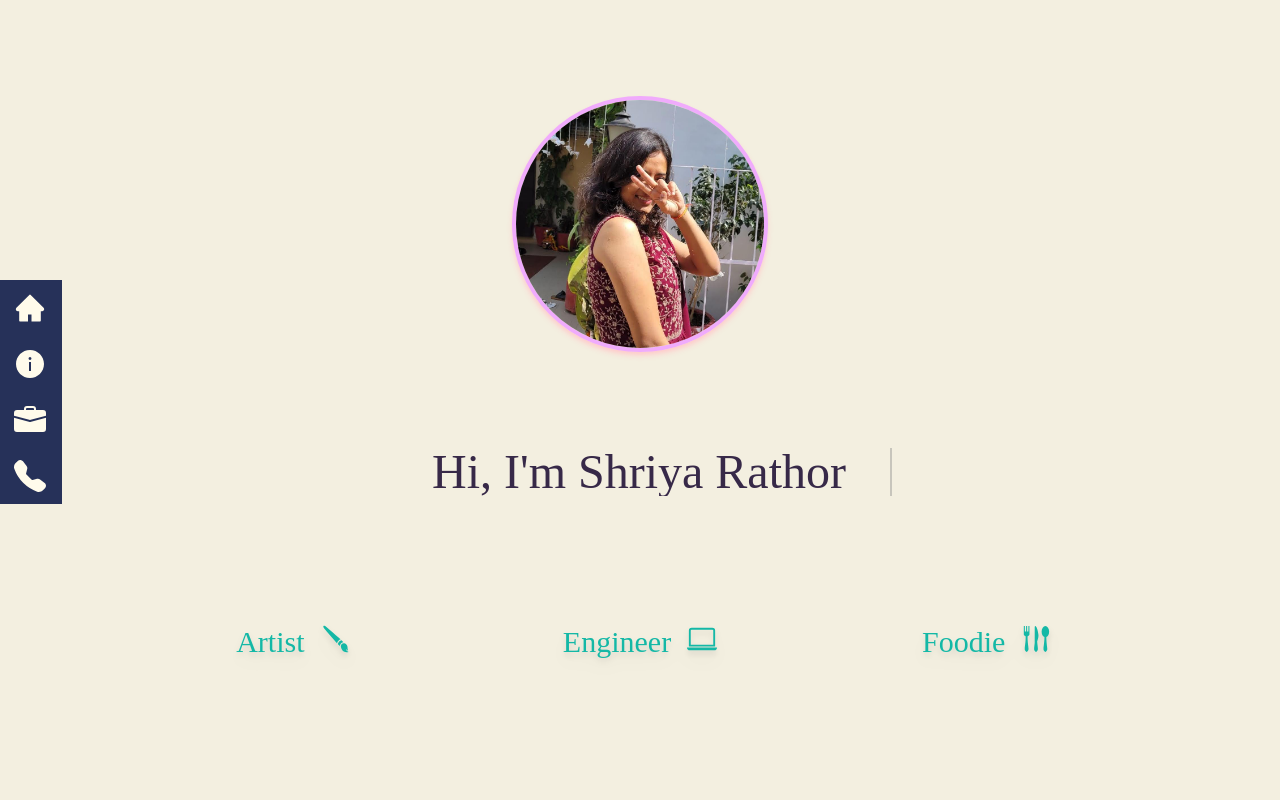
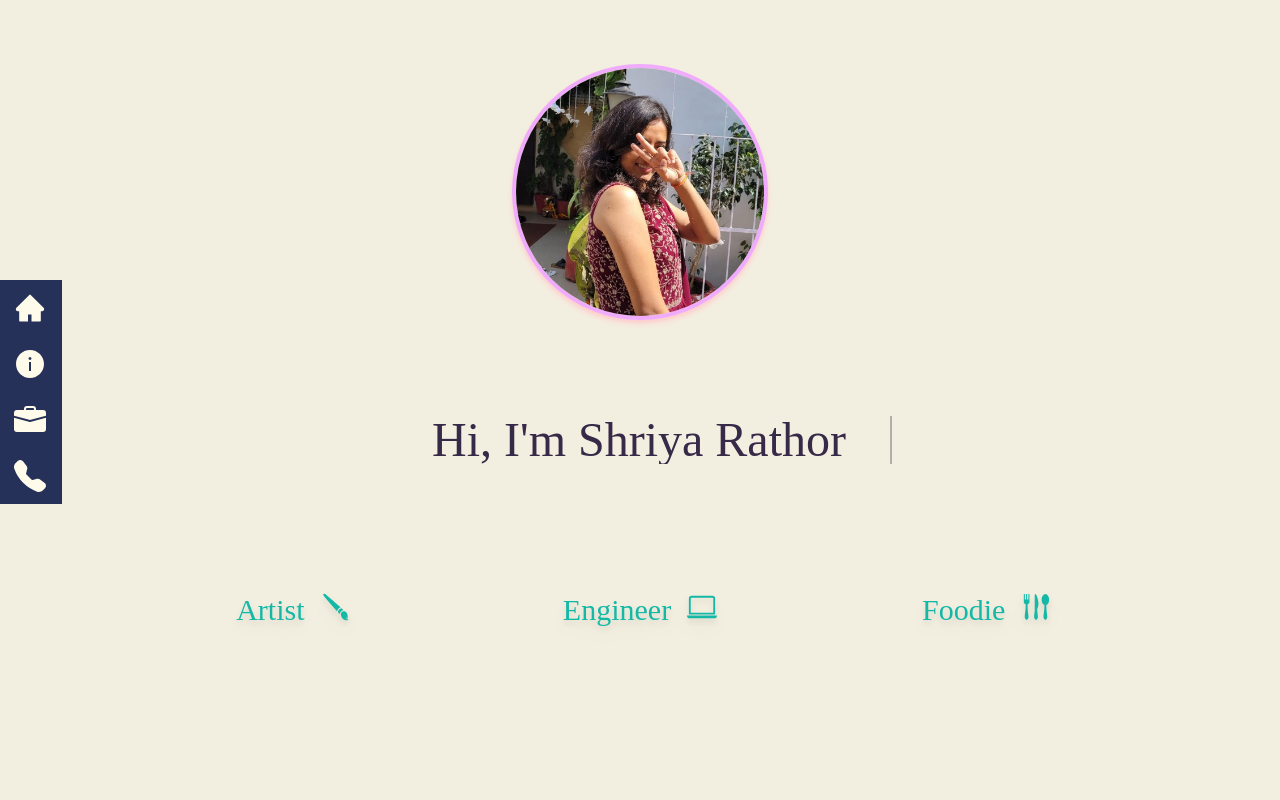
Before and after one commit to subs001/portfolio-1, a React (Create React App) app: page / in a window 1280 px wide. Shown: the top 800 px of the page. Built offline with nearby package versions, Linux system fonts and the light colour scheme.

Commit message:
Change padding of profile image component

```diff
--- a/src/components/Profile.component.jsx
+++ b/src/components/Profile.component.jsx
@@ -8,7 +8,7 @@ import "../styles/typewriter.css";
 function Profile() {
   return (
     <div name="home" id="home">
-      <div className="w-full flex justify-center pt-24">
+      <div className="w-full flex justify-center pt-16">
         <img
           src={profile_pic}
           alt="User"
```
